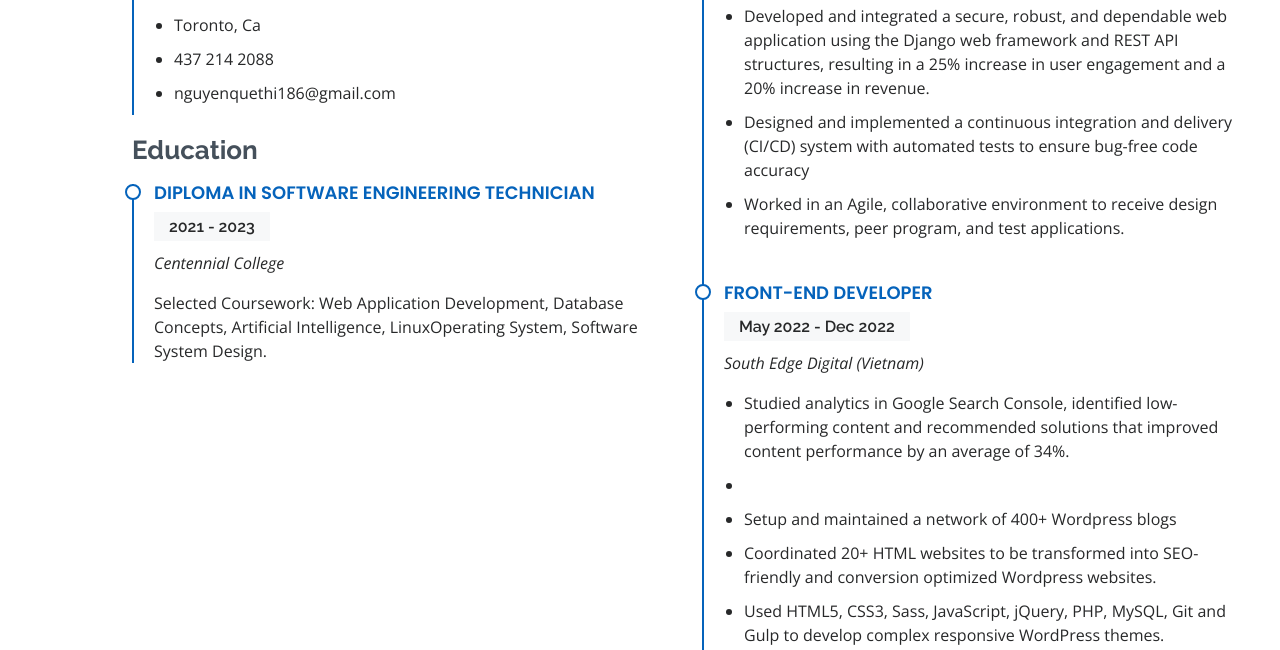
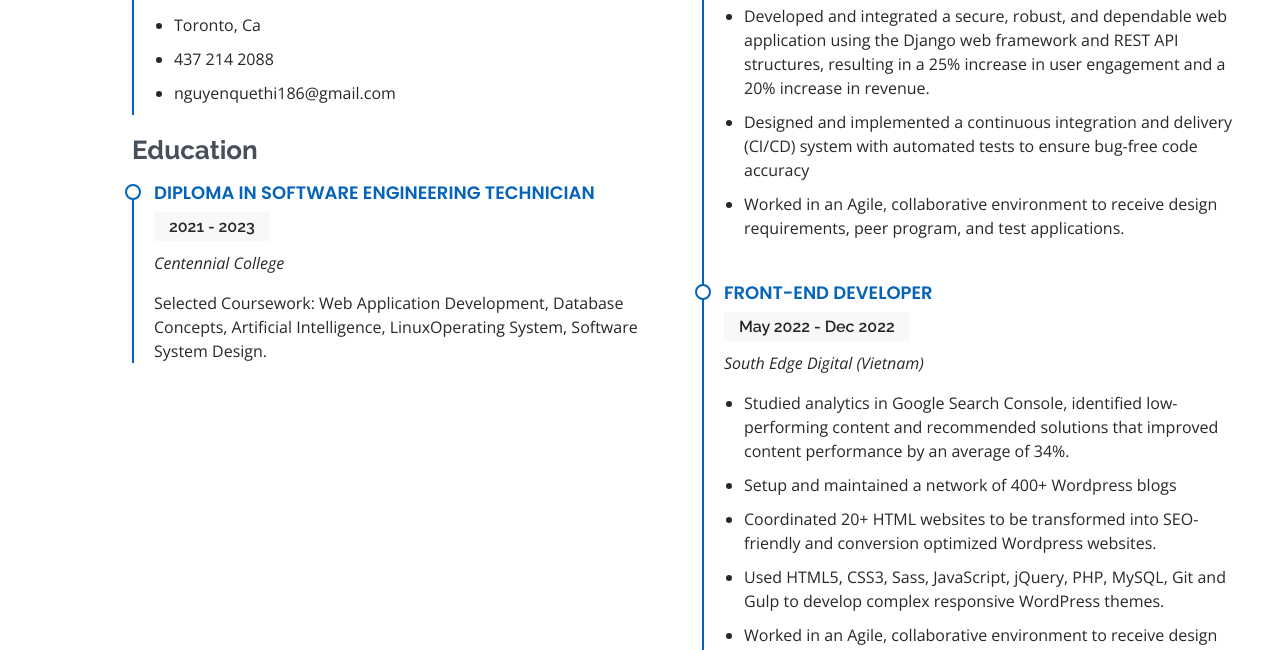
Before and after one commit to nguyenquethi/ThiNguyen-Portfolio, a plain HTML site: page index.html in a window 1280 px wide. Shown: the part 2141-2791 px from the top of the page. Drawn offline with nearby package versions, Linux system fonts and the light colour scheme.

Commit message:
fix format

```diff
--- a/index.html
+++ b/index.html
@@ -245,7 +245,7 @@
               <h5>May 2022 - Dec 2022</h5>
               <p><em>South Edge Digital (Vietnam)</em></p>
               <ul>
-                <li>Studied analytics in Google Search Console, identified low-performing content and recommended solutions that improved content performance by an average of 34%.<li>
+                <li>Studied analytics in Google Search Console, identified low-performing content and recommended solutions that improved content performance by an average of 34%.</li>
                 <li>Setup and maintained a network of 400+ Wordpress blogs</li>
                 <li>Coordinated 20+ HTML websites to be transformed into SEO-friendly and conversion optimized Wordpress websites.</li>
                 <li>Used HTML5, CSS3, Sass, JavaScript, jQuery, PHP, MySQL, Git and Gulp to develop complex responsive WordPress themes.</li>
```
